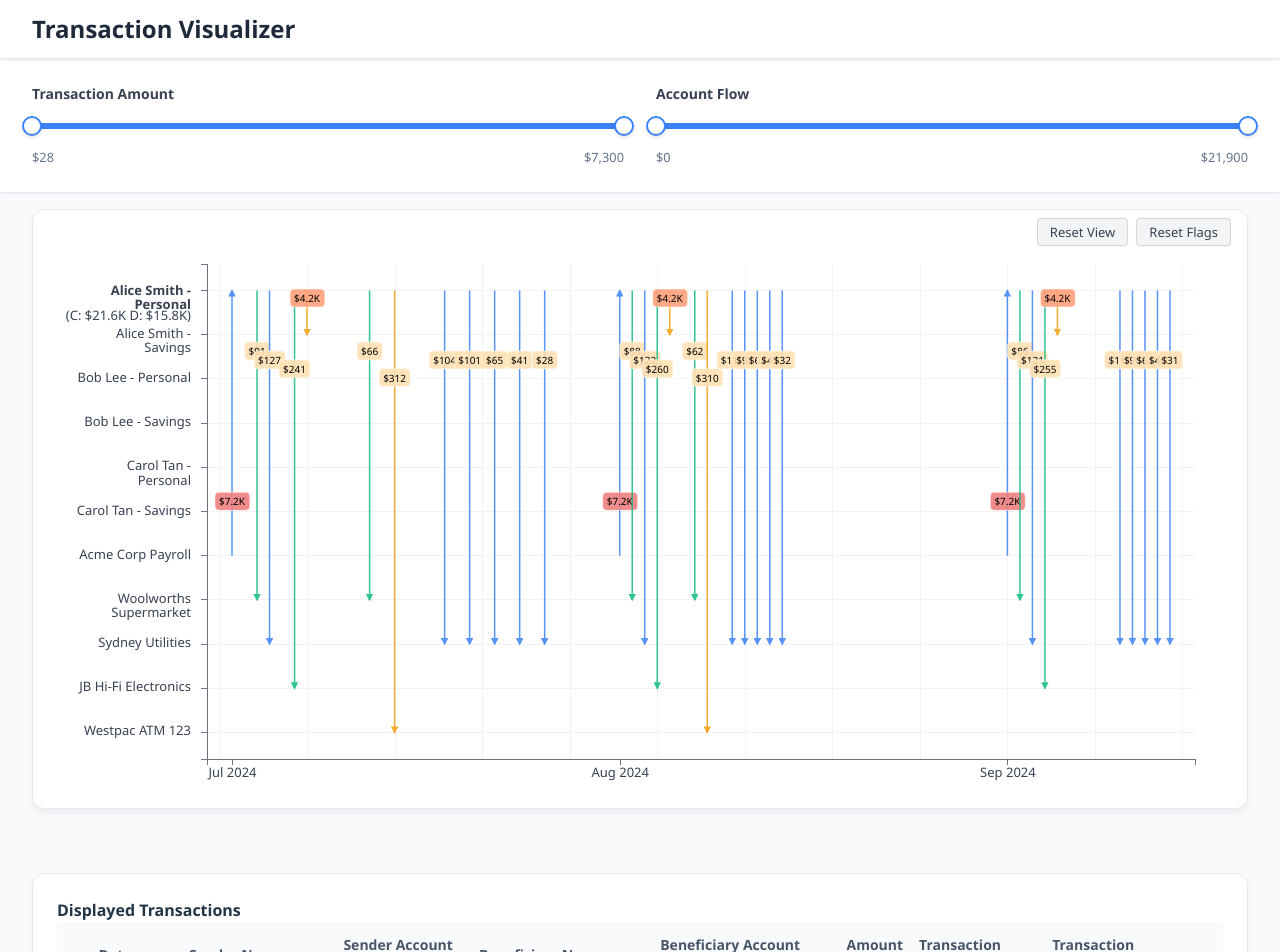
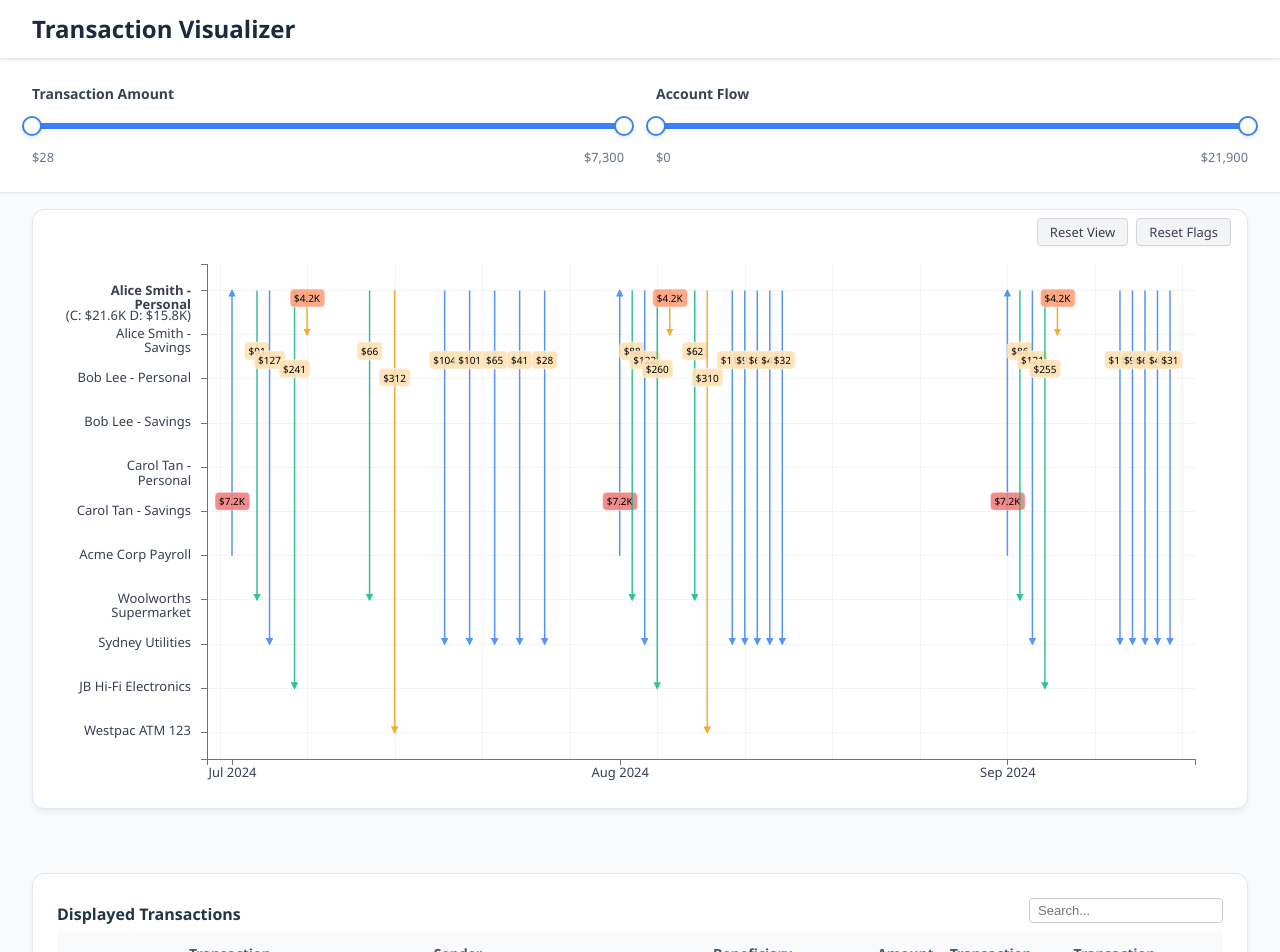
Before and after one commit to tarunbolla/txn-visualiser, a React (Vite) app: page / in a window 1280 px wide. Shown: the top 952 px of the page. Built offline with nearby package versions, Linux system fonts and the light colour scheme.

Commit message:
Add search field to transactions grid with case-insensitive filtering on ID, names, account numbers, and description. Fix ReferenceError by moving getAccountName above useMemo.

```diff
--- a/src/components/Chart.tsx
+++ b/src/components/Chart.tsx
@@ -383,6 +383,9 @@ const Chart: React.FC<ChartProps> = ({
             <div style={{ fontWeight: 'bold', marginBottom: '6px', fontSize: '13px', color: '#fff' }}>
               {d.description || "Transaction"}
             </div>
+            <div style={{ marginBottom: '2px', fontFamily: 'monospace', fontSize: '11px', color: '#888' }}>
+              <strong>ID:</strong> {d.id}
+            </div>
             <div style={{ marginBottom: '3px' }}>
               <strong>Amount:</strong> {formatCurrencyShort(d.amount)}
             </div>
--- a/src/components/TransactionsTable.tsx
+++ b/src/components/TransactionsTable.tsx
@@ -19,43 +19,78 @@ const TransactionsTable: React.FC<TransactionsTableProps> = ({
   onPageChange,
   onToggleFlag,
 }) => {
+  const [search, setSearch] = React.useState("");
   const getAccountName = (id: string) =>
     accounts.find((a) => a.id === id)?.name || id;
 
+  const filteredTransactions = React.useMemo(() => {
+    if (!search.trim()) return transactions;
+    const s = search.trim().toLowerCase();
+    return transactions.filter((tx) => {
+      return (
+        tx.id.toLowerCase().includes(s) ||
+        (getAccountName(tx.from) &&
+          getAccountName(tx.from).toLowerCase().includes(s)) ||
+        (getAccountName(tx.to) && getAccountName(tx.to).toLowerCase().includes(s)) ||
+        tx.from.toLowerCase().includes(s) ||
+        tx.to.toLowerCase().includes(s) ||
+        (tx.description && tx.description.toLowerCase().includes(s))
+      );
+    });
+  }, [transactions, search, accounts]);
+
   return (
     <>
-      <h4>Displayed Transactions</h4>
+      <div style={{ display: "flex", justifyContent: "space-between", alignItems: "center" }}>
+        <h4 style={{ margin: 0 }}>Displayed Transactions</h4>
+        <input
+          type="text"
+          placeholder="Search..."
+          value={search}
+          onChange={(e) => setSearch(e.target.value)}
+          style={{
+            marginLeft: "auto",
+            marginBottom: 8,
+            padding: "4px 8px",
+            fontSize: 13,
+            border: "1px solid #ccc",
+            borderRadius: 4,
+            minWidth: 180,
+          }}
+        />
+      </div>
       <table>
         <thead>
           <tr>
-            <th style={{ width: '20px' }}></th>
+            <th style={{ width: "20px" }}></th>
             <th>Date</th>
+            <th>Transaction ID</th>
             <th>Sender Name</th>
             <th>Sender Account #</th>
             <th>Beneficiary Name</th>
             <th>Beneficiary Account #</th>
-            <th style={{ textAlign: 'right' }}>Amount (₹)</th>
+            <th style={{ textAlign: "right" }}>Amount (₹)</th>
             <th>Transaction Type</th>
             <th>Transaction Description</th>
           </tr>
         </thead>
         <tbody>
-          {transactions.length === 0 ? (
+          {filteredTransactions.length === 0 ? (
             <tr>
-              <td colSpan={9}>No transactions found.</td>
+              <td colSpan={10}>No transactions found.</td>
             </tr>
           ) : (
-            transactions.map((tx) => (
+            filteredTransactions.map((tx) => (
               <tr key={tx.id}>
                 <td>
                   <span
                     onClick={() => onToggleFlag(tx.id)}
                     style={{
-                      cursor: 'pointer',
-                      filter: tx.isFlagged ? 'none' : 'grayscale(100%)',
+                      cursor: "pointer",
+                      filter: tx.isFlagged ? "none" : "grayscale(100%)",
                       opacity: tx.isFlagged ? 1 : 0.6,
                     }}
-                    title={tx.isFlagged ? 'Unflag Transaction' : 'Flag Transaction'}
+                    title={tx.isFlagged ? "Unflag Transaction" : "Flag Transaction"}
                   >
                     🚩
                   </span>
@@ -65,11 +100,12 @@ const TransactionsTable: React.FC<TransactionsTableProps> = ({
                     ? formatDate(tx.parsedDate)
                     : new Date(tx.date).toLocaleDateString()}
                 </td>
+                <td style={{ fontFamily: "monospace", fontSize: "11px", color: "#888" }}>{tx.id}</td>
                 <td>{getAccountName(tx.from)}</td>
                 <td>{tx.from}</td>
                 <td>{getAccountName(tx.to)}</td>
                 <td>{tx.to}</td>
-                <td style={{ textAlign: 'right' }}>{formatCurrency(tx.amount)}</td>
+                <td style={{ textAlign: "right" }}>{formatCurrency(tx.amount)}</td>
                 <td>{tx.type}</td>
                 <td>{tx.description}</td>
               </tr>
```
